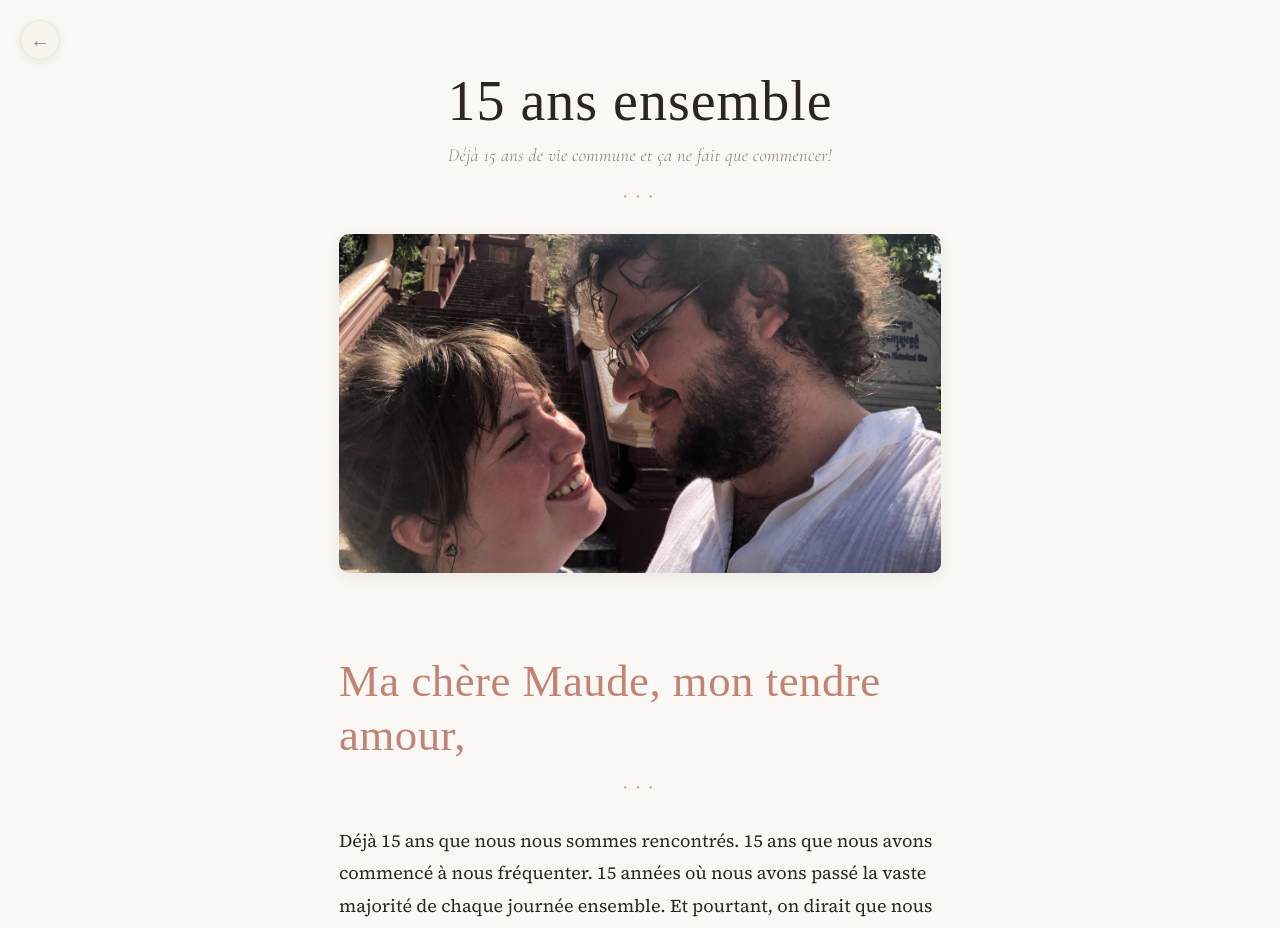
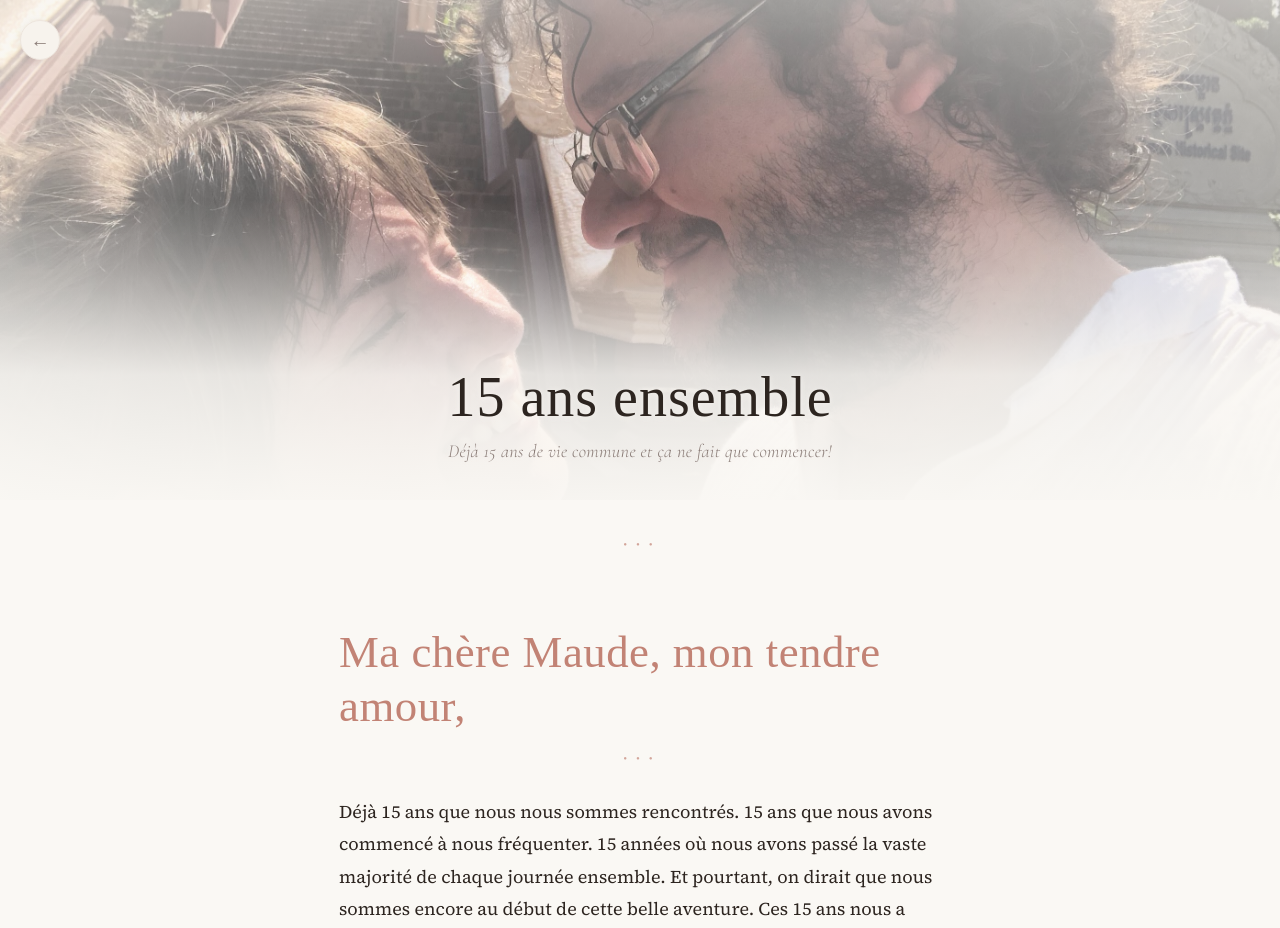
Before and after one commit to alextrepa/maumoe-15ans, a Jekyll site: the page built from couple-15ans.md, in a window 1280 px wide. Shown: the top 928 px of the page. Built offline with Jekyll 4.4.1, drawn with Linux system fonts in a browser that asks for light colours; some web fonts are replaced.

Commit message:
Add radial gradient nav cards and full-width hero headers for subpages
Nav cards now use a radial vignette overlay with a bottom linear gradient
for readable text. Subpages support hero_image frontmatter for full-width
hero banners with title overlay. Mobile-specific stronger overlays ensure
text readability at all viewport sizes.

Co-Authored-By: Claude Opus 4.5 <noreply@anthropic.com>

```diff
--- a/_layouts/default.html
+++ b/_layouts/default.html
@@ -16,12 +16,23 @@
     <a href="/" class="home-btn" title="Retour à l'accueil" aria-label="Retour à l'accueil">
       &#8592;
     </a>
+    {% if page.hero_image %}
+    <div class="hero-banner" style="background-image: url('{{ page.hero_image }}')">
+      <div class="hero-overlay"></div>
+      <div class="hero-content">
+        <h1>{{ page.title | default: site.title | default: site.github.repository_name }}</h1>
+        <h2>{{ page.description | default: site.description | default: site.github.project_tagline }}</h2>
+      </div>
+    </div>
+    {% endif %}
     <div id="container">
       <div class="inner">
+        {% unless page.hero_image %}
         <header>
           <h1>{{ page.title | default: site.title | default: site.github.repository_name }}</h1>
           <h2>{{ page.description | default: site.description | default: site.github.project_tagline }}</h2>
         </header>
+        {% endunless %}
         <hr>
         <section id="main_content">
           {{ content }}
@@ -30,7 +41,12 @@
     </div>
     <footer>
       <p>
-        Publi&eacute; le 17 novembre 2024<br>
+        {% if page.date %}
+        {% assign months = "janvier février mars avril mai juin juillet août septembre octobre novembre décembre" | split: " " %}
+        {% assign month_index = page.date | date: "%-m" | minus: 1 %}
+        {% assign month_name = months[month_index] %}
+        Publi&eacute; le {{ page.date | date: "%-d" }} {{ month_name }} {{ page.date | date: "%Y" }}<br>
+        {% endif %}
         Avec amour par Alex Tr&eacute;panier
       </p>
     </footer>
--- a/assets/css/style.scss
+++ b/assets/css/style.scss
@@ -282,16 +282,45 @@ footer p::before {
 }
 
 .nav-card {
-    display: block;
+    display: flex;
+    align-items: flex-end;
     padding: 0;
     border-radius: 16px;
-    background: var(--bg-card);
+    background-color: var(--bg-card);
+    background-size: cover;
+    background-position: center;
     border: 1.5px solid var(--border);
     text-decoration: none;
     color: inherit;
     position: relative;
     overflow: hidden;
+    min-height: 180px;
     transition: transform 0.35s ease, box-shadow 0.35s ease, border-color 0.35s ease;
+}
+
+.nav-card::before {
+    content: '';
+    position: absolute;
+    inset: 0;
+    background:
+        linear-gradient(
+            to bottom,
+            rgba(250, 248, 244, 0) 20%,
+            rgba(250, 248, 244, 0.88) 55%,
+            rgba(250, 248, 244, 0.97) 100%
+        ),
+        radial-gradient(
+            ellipse at center,
+            rgba(250, 248, 244, 0.35) 0%,
+            rgba(250, 248, 244, 0.55) 50%,
+            rgba(247, 243, 237, 0.85) 100%
+        );
+    transition: opacity 0.35s ease;
+    z-index: 0;
+}
+
+.nav-card:hover::before {
+    opacity: 0.85;
 }
 
 .nav-card:hover {
@@ -303,6 +332,9 @@ footer p::before {
 }
 
 .nav-card-body {
+    position: relative;
+    z-index: 1;
+    width: 100%;
     padding: 20px 30px 18px;
     border-left: 3px solid transparent;
     transition: border-color 0.35s ease;
@@ -319,6 +351,7 @@ footer p::before {
     margin: -6px 0 2px 0;
     line-height: 1.1;
     color: var(--rose);
+    text-shadow: 0 1px 4px rgba(250, 248, 244, 0.9);
 }
 
 .nav-card p {
@@ -330,6 +363,7 @@ footer p::before {
     font-style: italic;
     padding-right: 100px;
     line-height: 1.6;
+    text-shadow: 0 1px 4px rgba(250, 248, 244, 0.9);
 }
 
 .nav-card-date {
@@ -341,8 +375,73 @@ footer p::before {
     font-weight: 400;
     font-style: italic;
     color: var(--text-ter);
+    z-index: 1;
 }
 
+
+/* ==========================================================================
+   Subpage Hero Banner
+   ========================================================================== */
+
+.hero-banner {
+    position: relative;
+    width: 100%;
+    min-height: 500px;
+    background-size: cover;
+    background-position: center;
+    display: flex;
+    align-items: flex-end;
+}
+
+.hero-overlay {
+    position: absolute;
+    inset: 0;
+    background:
+        linear-gradient(
+            to bottom,
+            rgba(250, 248, 244, 0) 40%,
+            rgba(250, 248, 244, 0.85) 75%,
+            rgba(250, 248, 244, 0.97) 100%
+        ),
+        radial-gradient(
+            ellipse at center,
+            rgba(250, 248, 244, 0.15) 0%,
+            rgba(250, 248, 244, 0.4) 50%,
+            rgba(247, 243, 237, 0.75) 100%
+        );
+}
+
+.hero-content {
+    position: relative;
+    z-index: 1;
+    width: 100%;
+    max-width: var(--max-w);
+    margin: 0 auto;
+    padding: 40px 24px 32px;
+    text-align: center;
+}
+
+.hero-content h1 {
+    font-family: var(--font-script);
+    font-size: 3.5rem;
+    font-weight: normal;
+    color: var(--text);
+    letter-spacing: 1px;
+    margin-bottom: 4px;
+    line-height: 1.2;
+    text-shadow: 0 1px 6px rgba(250, 248, 244, 0.8);
+}
+
+.hero-content h2 {
+    font-family: var(--font-heading);
+    font-style: italic;
+    font-weight: 300;
+    font-size: 1.15rem;
+    color: var(--text-sec);
+    letter-spacing: 0.3px;
+    margin-top: 0;
+    text-shadow: 0 1px 6px rgba(250, 248, 244, 0.8);
+}
 
 /* ==========================================================================
    Sticky Home Button — subpage navigation
@@ -462,6 +561,55 @@ header {
         font-size: 1.9rem;
     }
 
+    .hero-banner {
+        min-height: 250px;
+    }
+
+    .hero-overlay {
+        background:
+            linear-gradient(
+                to bottom,
+                rgba(250, 248, 244, 0) 10%,
+                rgba(250, 248, 244, 0.85) 45%,
+                rgba(250, 248, 244, 0.97) 70%,
+                rgba(250, 248, 244, 1) 100%
+            ),
+            radial-gradient(
+                ellipse at center,
+                rgba(250, 248, 244, 0.3) 0%,
+                rgba(250, 248, 244, 0.6) 50%,
+                rgba(247, 243, 237, 0.9) 100%
+            );
+    }
+
+    .hero-content h1 {
+        font-size: 2.6rem;
+    }
+
+    .hero-content h2 {
+        font-size: 1rem;
+    }
+
+    .nav-card {
+        min-height: 140px;
+    }
+
+    .nav-card::before {
+        background:
+            linear-gradient(
+                to bottom,
+                rgba(250, 248, 244, 0.3) 0%,
+                rgba(250, 248, 244, 0.92) 40%,
+                rgba(250, 248, 244, 0.98) 100%
+            ),
+            radial-gradient(
+                ellipse at center,
+                rgba(250, 248, 244, 0.5) 0%,
+                rgba(250, 248, 244, 0.7) 50%,
+                rgba(247, 243, 237, 0.9) 100%
+            );
+    }
+
     .nav-card-body {
         padding: 24px 20px 22px;
     }
--- a/couple-15ans.md
+++ b/couple-15ans.md
@@ -2,10 +2,10 @@
 layout: default
 title: 15 ans ensemble
 description: Déjà 15 ans de vie commune et ça ne fait que commencer!
+date: 2024-11-17
 permalink: /couple-15ans/
+hero_image: /assets/img/maude_alex-intro.jpg
 ---
-
-![Maude et Alex se regardent devant un temple](/assets/img/maude_alex-intro.jpg)
 
 ## Ma chère Maude, mon tendre amour,
 
```
Also changed, not shown: anniversaire-36.md (+2 -2 lines), index.md (+3 -3 lines), assets/img/maude_maggie_alex-sacre-coeur.jpg (added).
